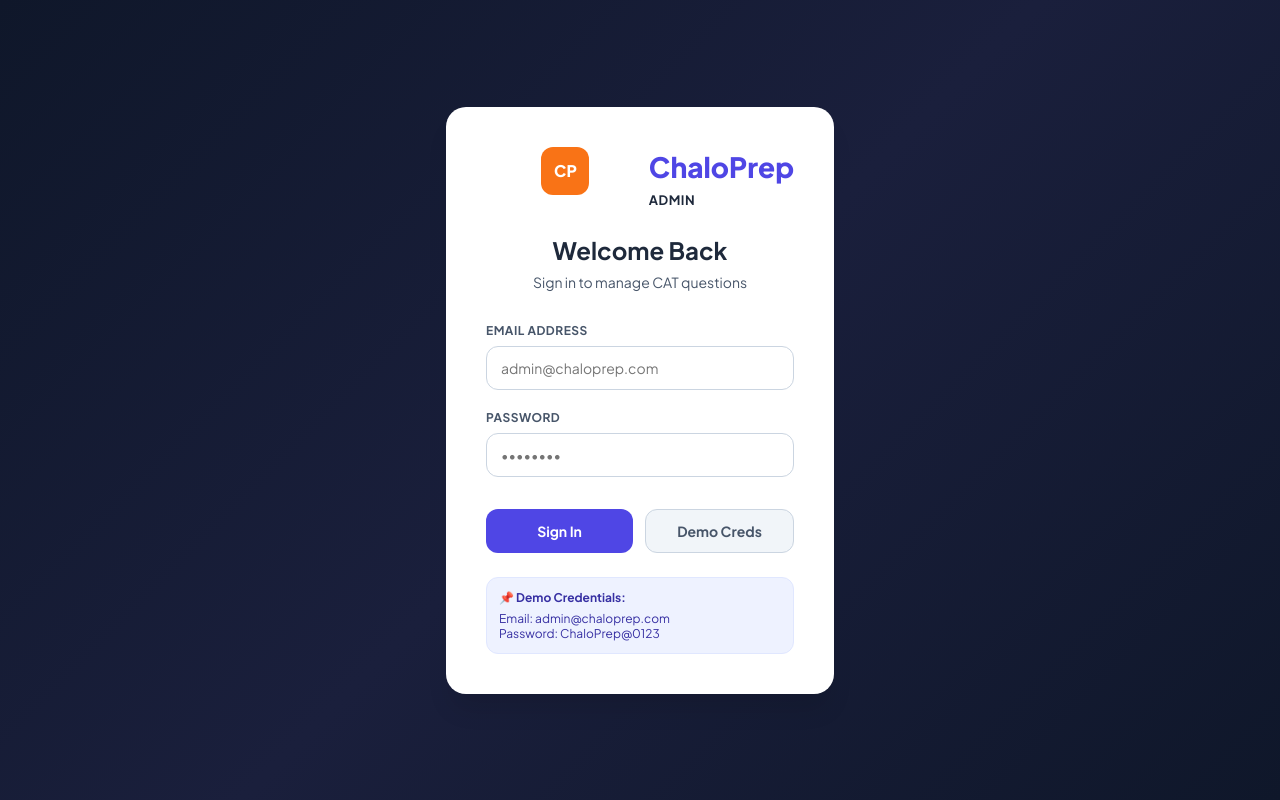
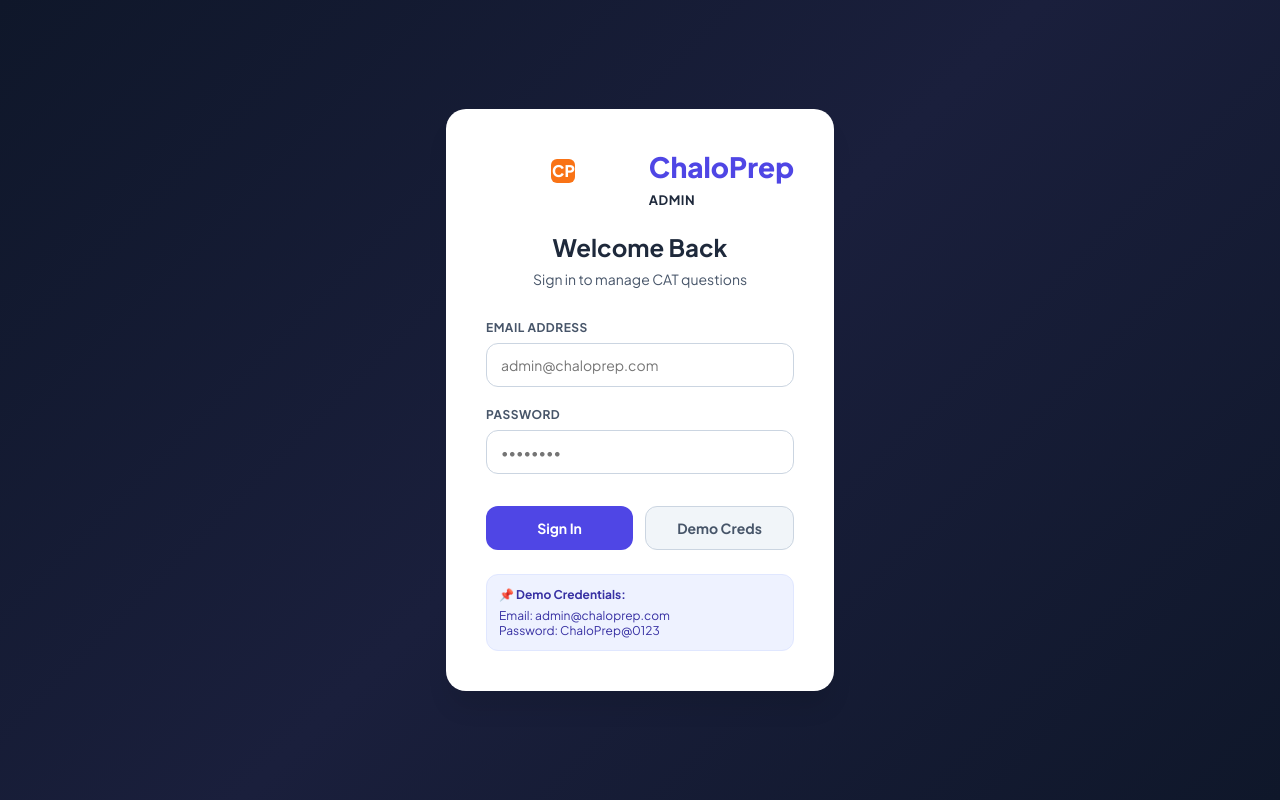
Before and after one commit to akay0723/chaloprep-admin, a website: page index.html in a window 1280 px wide. Drawn offline with Linux system fonts and the light colour scheme.

```diff
--- a/index.html
+++ b/index.html
@@ -56,10 +56,10 @@
         }
 
         .logo {
-            width: 48px;
-            height: 48px;
+            width: 24px;
+            height: 24px;
             background: var(--c-orange);
-            border-radius: 12px;
+            border-radius: 6px;
             display: flex;
             align-items: center;
             justify-content: center;
@@ -246,7 +246,7 @@
             display: flex;
             align-items: center;
             justify-content: center;
-            gap: 4px;
+            gap: 8px;
             cursor: pointer;
             margin-bottom: 24px;
         }
```
